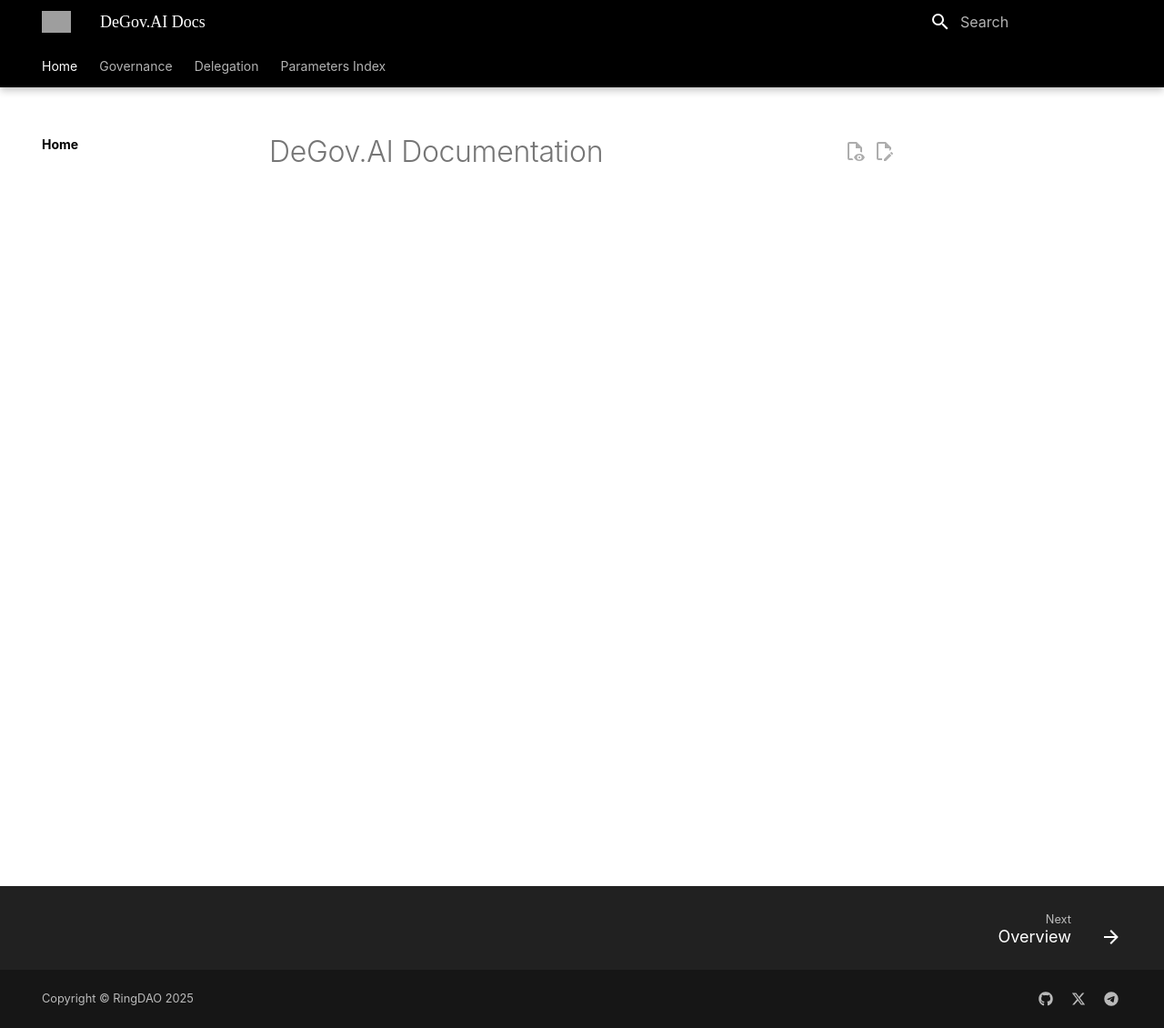
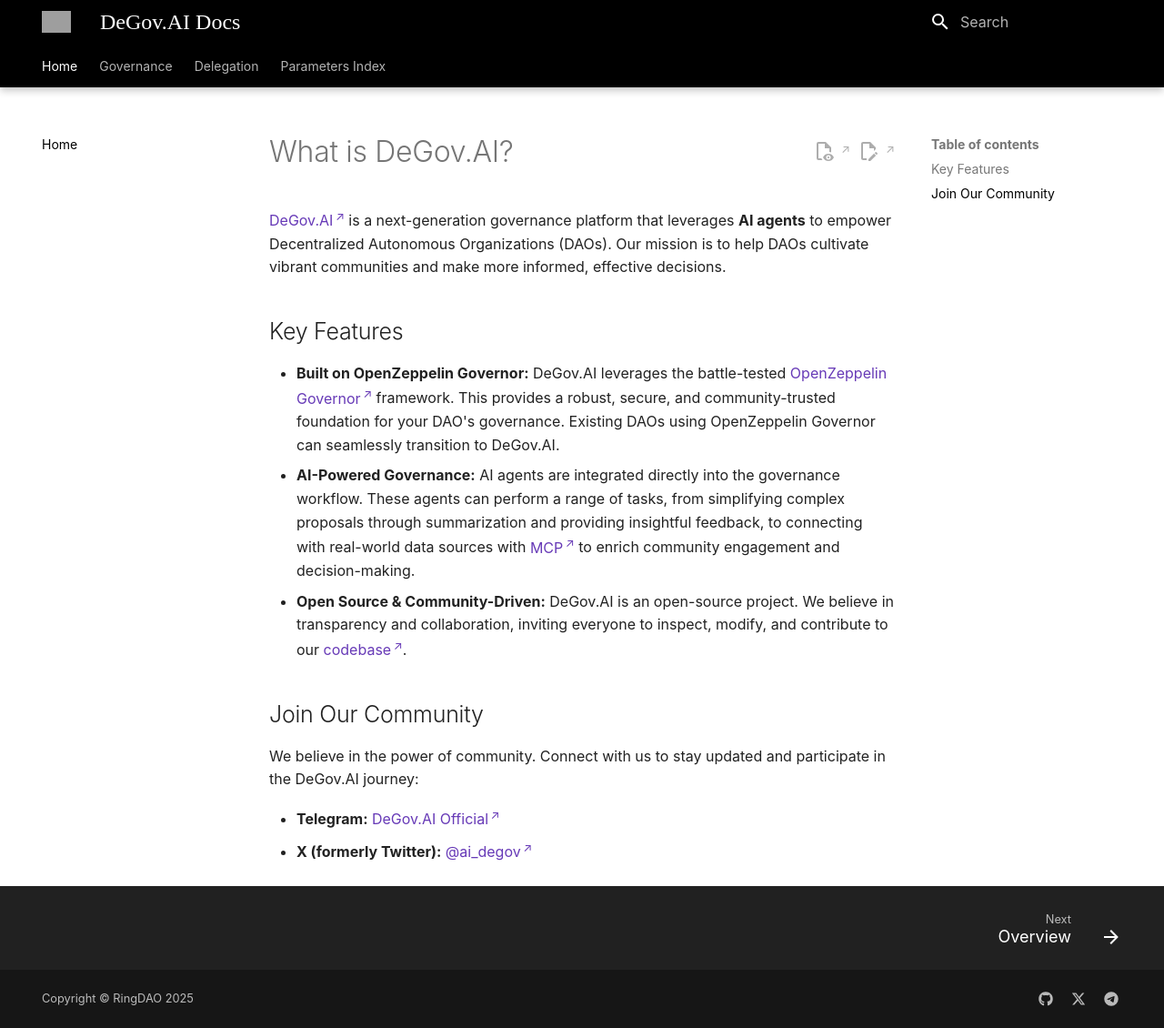
Before and after one commit to ringecosystem/degov-docs, an MkDocs documentation site: the page built from docs/index.md, in a window 1280 px wide and 1130 px high. Shown: the whole window at 91% size. Built offline with MkDocs 1.6.1 and Material for MkDocs 9.7.7, drawn with Linux system fonts in a browser that asks for light colours; some web fonts are replaced; grey boxes are pictures that could not be loaded.

Commit message:
Enhance documentation and styles: update index content, improve link visibility, and adjust theme colors.

```diff
--- a/docs/index.md
+++ b/docs/index.md
@@ -1 +1,16 @@
-# DeGov.AI Documentation
+# What is DeGov.AI?
+
+[DeGov.AI](https://degov.ai/) is a next-generation governance platform that leverages **AI agents** to empower Decentralized Autonomous Organizations (DAOs). Our mission is to help DAOs cultivate vibrant communities and make more informed, effective decisions.
+
+## Key Features
+
+*   **Built on OpenZeppelin Governor:** DeGov.AI leverages the battle-tested [OpenZeppelin Governor](https://docs.openzeppelin.com/contracts/5.x/governance) framework. This provides a robust, secure, and community-trusted foundation for your DAO's governance. Existing DAOs using OpenZeppelin Governor can seamlessly transition to DeGov.AI.
+*   **AI-Powered Governance:** AI agents are integrated directly into the governance workflow. These agents can perform a range of tasks, from simplifying complex proposals through summarization and providing insightful feedback, to connecting with real-world data sources with [MCP](https://modelcontextprotocol.io/) to enrich community engagement and decision-making.
+*   **Open Source & Community-Driven:** DeGov.AI is an open-source project. We believe in transparency and collaboration, inviting everyone to inspect, modify, and contribute to our [codebase](https://github.com/ringecosystem/degov).
+
+## Join Our Community
+
+We believe in the power of community. Connect with us to stay updated and participate in the DeGov.AI journey:
+
+*   **Telegram:** [DeGov.AI Official](https://t.me/DeGov_AI)
+*   **X (formerly Twitter):** [@ai_degov](https://x.com/ai_degov)
--- a/docs/resource/stylesheets/extra.css
+++ b/docs/resource/stylesheets/extra.css
@@ -1,16 +1,30 @@
-
-:root  > * {
-  --md-primary-fg-color:        #000000;
-  --md-primary-fg-color--light: #000000;
-  --md-primary-fg-color--dark:  #000000;
+[data-md-color-scheme="default"] {
+    --md-primary-fg-color:        #000000;
 }
 
 .md-header__title > .md-header__ellipsis > .md-header__topic > .md-ellipsis {
     font-family: Montserrat Thin;
-    font-size: 18;
+    font-size: 24px;
     font-weight: 400;
 }
 
-.md-nav__link--active > span {
-    font-weight: bold;
+/* Make links more distinguishable */
+.md-content a {
+    color: #673ab7; /* Deep Purple, matching the theme */
+    text-decoration: none;
+    transition: all 0.2s ease-in-out;
 }
+
+.md-content a:hover {
+    text-decoration: underline;
+    opacity: 0.8;
+}
+
+/* Style external links differently */
+.md-content a[href^="http"]::after {
+    content: "↗";
+    display: inline-block;
+    margin-left: 0.2em;
+    font-size: 0.8em;
+    vertical-align: super;
+}
--- a/mkdocs.yml
+++ b/mkdocs.yml
@@ -31,6 +31,8 @@
   language: en
   palette:
     - scheme: default
+      primary: deep purple
+      accent: deep purple
 
 extra:
   generator: false
```
